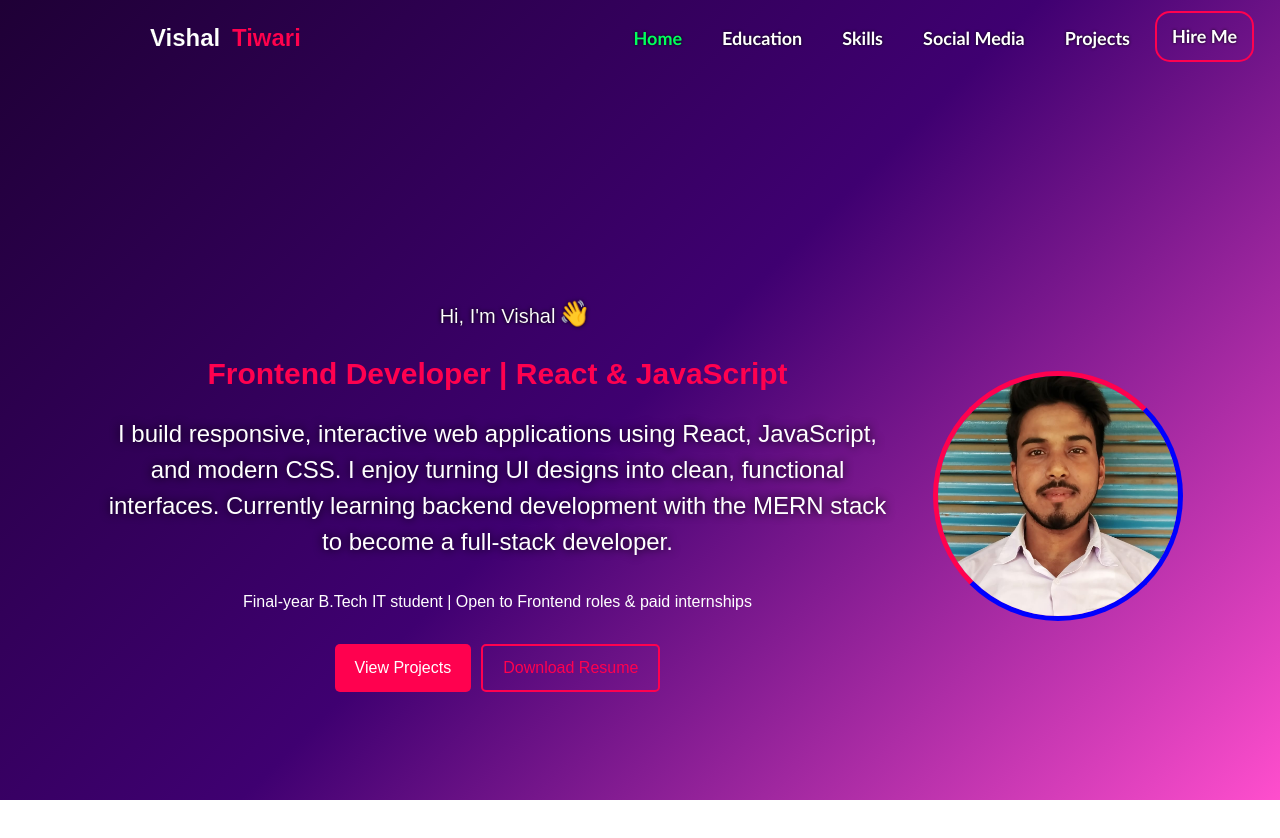
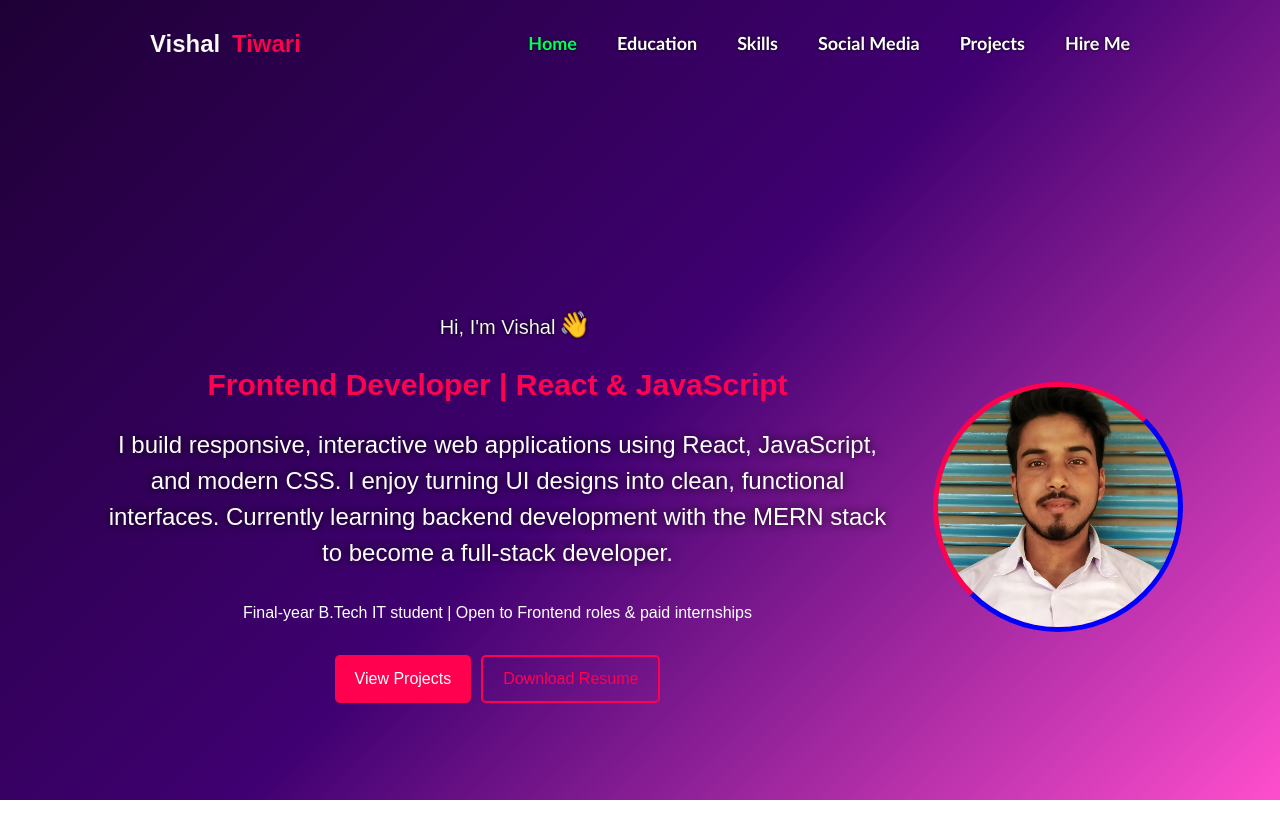
Before and after one commit to Vishal05it/My-Portfolio, a React (Vite) app: page / in a window 1280 px wide. Shown: the top 838 px of the page. Built offline with nearby package versions, Linux system fonts and the light colour scheme.

Commit message:
Navbar fixed

```diff
--- a/package.json
+++ b/package.json
@@ -22,6 +22,7 @@
     "@types/react": "^19.2.5",
     "@types/react-dom": "^19.2.3",
     "@vitejs/plugin-react": "^5.1.1",
+    "baseline-browser-mapping": "^2.10.10",
     "eslint": "^9.39.1",
     "eslint-plugin-react-hooks": "^7.0.1",
     "eslint-plugin-react-refresh": "^0.4.24",
--- a/src/Components/Navbar.jsx
+++ b/src/Components/Navbar.jsx
@@ -29,7 +29,7 @@ function Navbar() {
           <NavLink className="navLinks" to="/projects">
             Projects
           </NavLink>
-          <NavLink className="navLinks hireME" to="/hireme">
+          <NavLink className="navLinks" to="/hireme">
             Hire Me
           </NavLink>
         </div>
--- a/src/Components/Styles/Navbar.css
+++ b/src/Components/Styles/Navbar.css
@@ -21,7 +21,7 @@
     display: flex;
     gap: 40px;
     position: relative;
-
+    padding: 10px 0px;
     .navLinks {
       text-decoration: none;
       font-size: 18px;
@@ -42,9 +42,9 @@
       border: 2px solid #ff014f;
       padding: 10px 15px;
       border-radius: 15px;
-      position: absolute;
-      right: -25%;
-      top: -50%;
+      /* position: relative;
+      bottom: 50%;
+      top: -5%; */
 
       &:hover {
         color: #ff014f;
```
Also changed, not shown: 2 other files (tests, documents, lock files or other folders).
